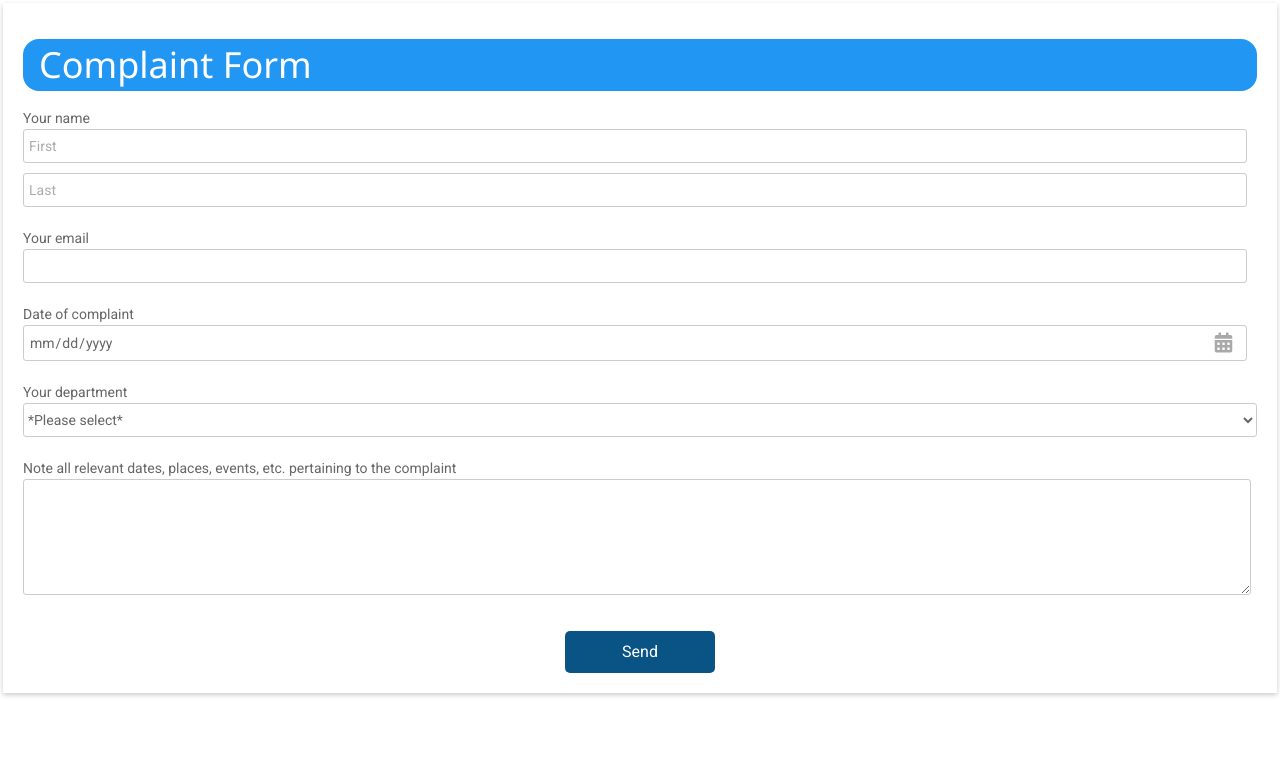
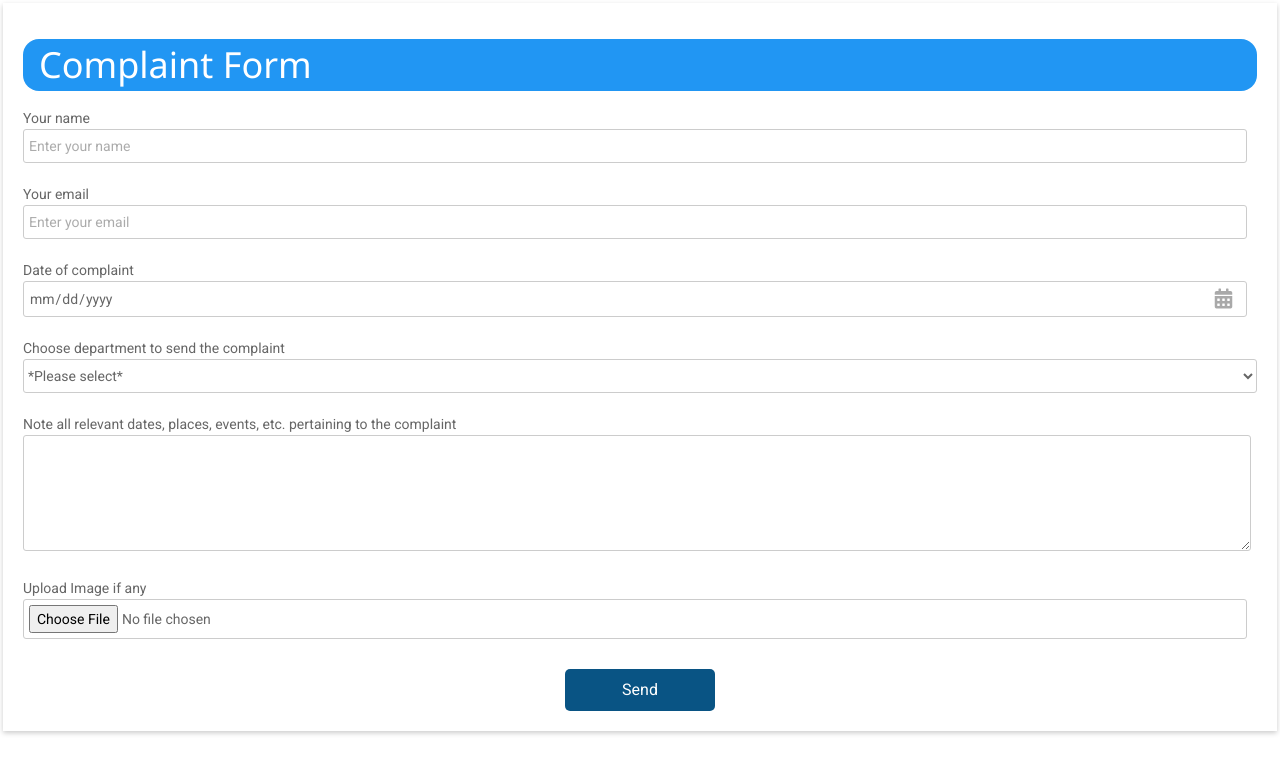
Before and after one commit to CFGIndia20/team-6, a Django app: page / in a window 1280 px wide. Shown: the top 774 px of the page. Run offline with Django 3.2, Linux system fonts and the light colour scheme; some libraries are stand-ins or nearby versions.

Commit message:
modify form

```diff
--- a/autofill-form-webpage/InputForm/templates/form.html
+++ b/autofill-form-webpage/InputForm/templates/form.html
@@ -109,13 +109,12 @@
         <div class="item">
           <p>Your name</p>
           <div>
-            <input type="text" name="name" placeholder="First" />
-            <input type="text" name="name" placeholder="Last" />
+            <input type="text" name="name" placeholder="Enter your name" width="48"/>
           </div>
         </div>
         <div class="item">
           <p>Your email</p>
-          <input type="text" name="name"/>
+          <input type="email" name="name"placeholder="Enter your email"/>
         </div>
         <div class="item">
           <p>Date of complaint</p>
@@ -123,7 +122,7 @@
           <i class="fas fa-calendar-alt"></i>
         </div>
         <div class="item">
-          <p>Your department</p>
+          <p>Choose department to send the complaint</p>
           <select>
             <option value="">*Please select*</option>
             <option value="A">Potholes</option>
@@ -137,6 +136,13 @@
           <textarea rows="5"></textarea>
         </div>
 
+        <div class="item">
+            <p>Upload Image if any</p>
+            <div>
+              <input type="file" name="image" />
+          </div>
+        </div>
+
         <div class="btn-block">
           <button type="submit" href="/">Send</button>
         </div>
```
